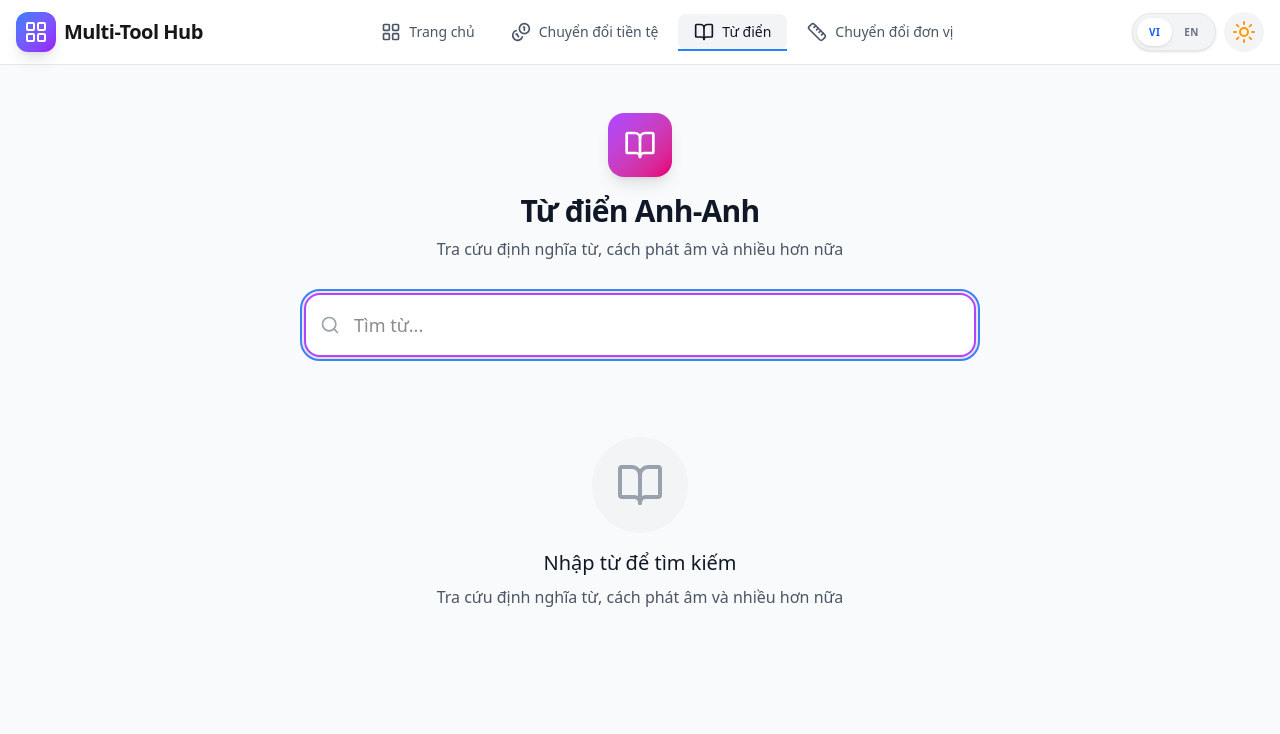
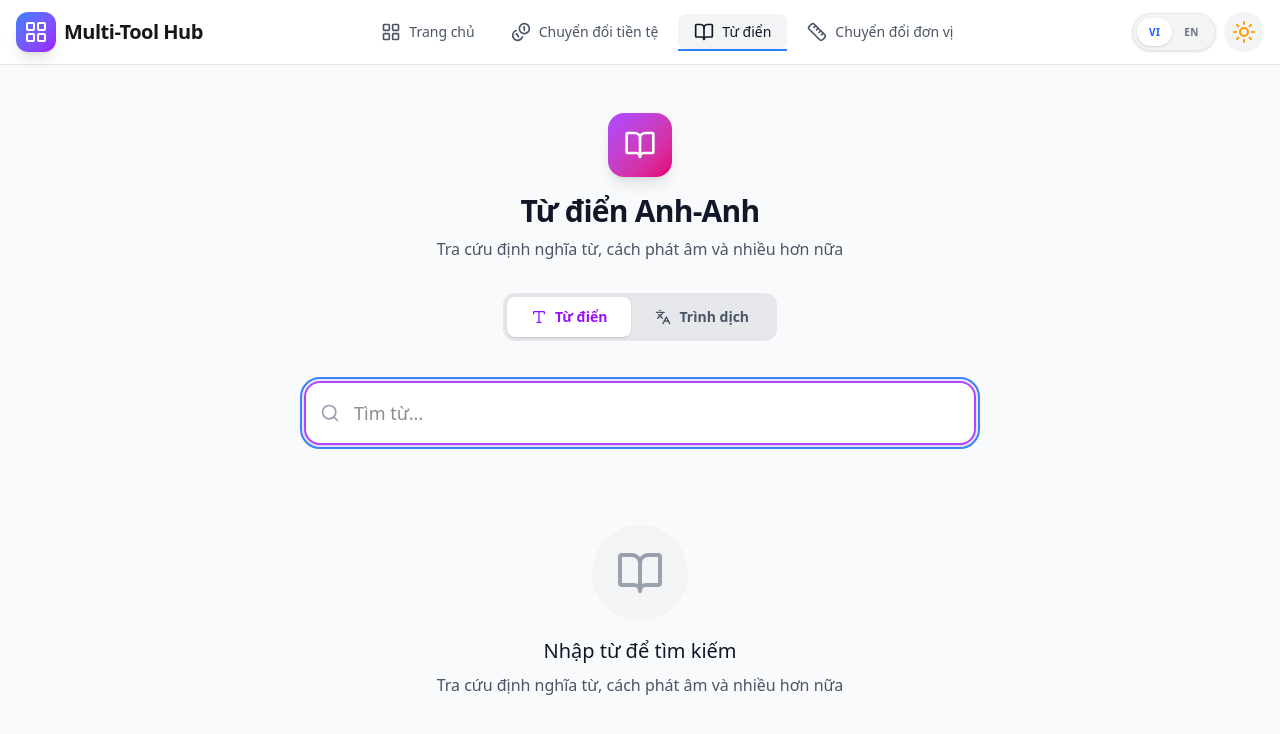
Before and after one commit to ldchinh2114/multitool, a Next.js app: page /tools/dictionary in a window 1280 px wide. Shown: the top 734 px of the page. Built offline with nearby package versions, Linux system fonts and the light colour scheme.

Commit message:
feat(dictionary): add translator mode and improve vietnamese support

```diff
--- a/src/lib/language-context.tsx
+++ b/src/lib/language-context.tsx
@@ -34,7 +34,7 @@ const translations = {
     mobileFriendly: 'Mobile Friendly',
     mobileFriendlyDesc: 'Works perfectly on all devices and screen sizes.',
     currencyDesc: 'Convert between major currencies with real-time exchange rates. Support for USD, VND, EUR, JPY, and GBP.',
-    dictionaryDesc: 'Look up word definitions, pronunciations, examples, and more. Powered by free dictionary API.',
+    dictionaryDesc: 'Look up word definitions, pronunciations, and translate between English and Vietnamese. Perfect for learners.',
     unitDesc: 'Convert between different units of length and weight. Quick and accurate conversions.',
     resumeBuilder: 'Resume Builder',
     resumeBuilderDesc: 'Create professional resumes with live preview and PDF export. Modern templates and easy customization.',
@@ -64,9 +64,21 @@ const translations = {
     dictionarySubtitle: 'Look up word definitions, pronunciations, and more',
     mainMeaning: 'Vietnamese Meaning',
     translateToVi: 'Translate to Vietnamese',
+    translateToEn: 'Translate to English',
     originalEnglish: 'Show Original English',
     translationError: 'Could not translate at this time',
     translating: 'Translating...',
+    translatorMode: 'Translator',
+    dictionaryMode: 'Dictionary',
+    enterTextToTranslate: 'Enter text to translate...',
+    swapLanguages: 'Swap languages',
+    clearText: 'Clear text',
+    copyTranslation: 'Copy translation',
+    copied: 'Copied!',
+    sourceLanguage: 'Source Language',
+    targetLanguage: 'Target Language',
+    english: 'English',
+    vietnamese: 'Vietnamese',
     // Unit Converter
     category: 'Category',
     length: 'Length',
@@ -143,7 +155,7 @@ const translations = {
     mobileFriendly: 'Thân thiện với di động',
     mobileFriendlyDesc: 'Hoạt động hoàn hảo trên mọi thiết bị và kích thước màn hình.',
     currencyDesc: 'Chuyển đổi giữa các loại tiền tệ chính với tỷ giá hối đoái thời gian thực. Hỗ trợ USD, VND, EUR, JPY và GBP.',
-    dictionaryDesc: 'Tra cứu định nghĩa từ, cách phát âm, ví dụ và hơn thế nữa. Được hỗ trợ bởi API từ điển miễn phí.',
+    dictionaryDesc: 'Tra cứu định nghĩa từ, cách phát âm và dịch giữa tiếng Anh và tiếng Việt. Hoàn hảo cho người học.',
     unitDesc: 'Chuyển đổi giữa các đơn vị chiều dài và trọng lượng khác nhau. Chuyển đổi nhanh chóng và chính xác.',
     resumeBuilder: 'Tạo CV',
     resumeBuilderDesc: 'Tạo CV chuyên nghiệp với xem trước trực tiếp và xuất PDF. Mẫu hiện đại và dễ tùy chỉnh.',
@@ -173,9 +185,21 @@ const translations = {
     dictionarySubtitle: 'Tra cứu định nghĩa từ, cách phát âm và nhiều hơn nữa',
     mainMeaning: 'Nghĩa tiếng Việt',
     translateToVi: 'Dịch sang tiếng Việt',
+    translateToEn: 'Dịch sang tiếng Anh',
     originalEnglish: 'Xem tiếng Anh gốc',
     translationError: 'Không thể dịch vào lúc này',
     translating: 'Đang dịch...',
+    translatorMode: 'Trình dịch',
+    dictionaryMode: 'Từ điển',
+    enterTextToTranslate: 'Nhập nội dung cần dịch...',
+    swapLanguages: 'Đổi ngôn ngữ',
+    clearText: 'Xóa văn bản',
+    copyTranslation: 'Sao chép bản dịch',
+    copied: 'Đã sao chép!',
+    sourceLanguage: 'Ngôn ngữ nguồn',
+    targetLanguage: 'Ngôn ngữ đích',
+    english: 'Tiếng Anh',
+    vietnamese: 'Tiếng Việt',
     // Unit Converter
     category: 'Danh mục',
     length: 'Chiều dài',
--- a/src/tools/dictionary.tsx
+++ b/src/tools/dictionary.tsx
@@ -11,6 +11,11 @@ import {
   Lightbulb,
   Languages,
   ArrowRight,
+  ArrowLeftRight,
+  Copy,
+  Check,
+  X,
+  Type,
 } from 'lucide-react';
 import { cn } from '@/lib/cn';
 import { ErrorBoundary } from '@/components/ErrorBoundary';
@@ -23,12 +28,13 @@ const SUGGESTIONS_URL = 'https://api.datamuse.com/sug';
 const SYNONYMS_URL = 'https://api.datamuse.com/words';
 
 /**
- * Translation Helper - Uses Google Translate's public endpoint
+ * Generic Translation Helper
  */
-async function translateToVietnamese(text: string): Promise<string> {
+async function translate(text: string, sl: string = 'en', tl: string = 'vi'): Promise<string> {
+  if (!text.trim()) return '';
   try {
     const response = await fetch(
-      `https://translate.googleapis.com/translate_a/single?client=gtx&sl=en&tl=vi&dt=t&q=${encodeURIComponent(text)}`
+      `https://translate.googleapis.com/translate_a/single?client=gtx&sl=${sl}&tl=${tl}&dt=t&q=${encodeURIComponent(text)}`
     );
     if (!response.ok) throw new Error('Translation failed');
     const data = await response.json();
@@ -47,9 +53,7 @@ function AudioPlayer({ audioUrl }: { audioUrl?: string }) {
   const [isPlaying, setIsPlaying] = useState(false);
   const audioRef = useRef<HTMLAudioElement | null>(null);
 
-  // Use ref to manage audio - no setState in effect
   useEffect(() => {
-    // Clean up previous audio
     if (audioRef.current) {
       audioRef.current.pause();
     }
@@ -98,7 +102,7 @@ function AudioPlayer({ audioUrl }: { audioUrl?: string }) {
 }
 
 /**
- * Definition Card - Updated with translation support
+ * Definition Card
  */
 function DefinitionCard({
   partOfSpeech,
@@ -107,7 +111,7 @@ function DefinitionCard({
   partOfSpeech: string;
   definitions: { definition: string; example?: string }[];
 }) {
-  const { t, language } = useLanguage();
+  const { t } = useLanguage();
   const [showTranslation, setShowTranslation] = useState(false);
   const [translatedData, setTranslatedData] = useState<{ definition: string; example: string | undefined }[]>([]);
   const [isTranslating, setIsTranslating] = useState(false);
@@ -126,8 +130,8 @@ function DefinitionCard({
     setIsTranslating(true);
     const translations = await Promise.all(
       definitions.map(async (def) => {
-        const transDef = await translateToVietnamese(def.definition);
-        const transEx = def.example ? await translateToVietnamese(def.example) : undefined;
+        const transDef = await translate(def.definition);
+        const transEx = def.example ? await translate(def.example) : undefined;
         return { definition: transDef, example: transEx };
       })
     );
@@ -146,8 +150,6 @@ function DefinitionCard({
           </span>
         </div>
 
-        {/* Translation Toggle Button */}
-        {language === 'vi' && (
         <button
           onClick={handleTranslate}
           disabled={isTranslating}
@@ -160,7 +162,6 @@ function DefinitionCard({
           )}
           {showTranslation ? t('originalEnglish') : t('translateToVi')}
         </button>
-        )}
       </div>
 
       <ul className="space-y-6">
@@ -202,10 +203,10 @@ function DefinitionCard({
 }
 
 /**
- * Dictionary Content Component
+ * Dictionary Mode Component
  */
-function DictionaryContent() {
-  const { t, language } = useLanguage();
+function DictionaryMode() {
+  const { t } = useLanguage();
   const [searchTerm, setSearchTerm] = useState('');
   const [data, setData] = useState<DictionaryResponse | null>(null);
   const [viMeaning, setViMeaning] = useState<string>('');
@@ -215,7 +216,6 @@ function DictionaryContent() {
   const [suggestions, setSuggestions] = useState<string[]>([]);
   const [showSuggestions, setShowSuggestions] = useState(false);
   const [synonyms, setSynonyms] = useState<string[]>([]);
-  // Loading states - used in callbacks but not displayed in UI
   const [, setLoadingSuggestions] = useState(false);
   const [, setLoadingSynonyms] = useState(false);
   const inputRef = useRef<HTMLInputElement>(null);
@@ -265,11 +265,9 @@ function DictionaryContent() {
       setData(results[0]);
       setSearched(true);
 
-      // Auto-translate the word itself for Vietnamese users
-      if (language === 'vi') {
-        const translation = await translateToVietnamese(term.trim());
+      // Auto-translate the word itself for Vietnamese meaning
+      const translation = await translate(term.trim());
       setViMeaning(translation);
-      }
 
       fetchSynonyms(term.trim());
     } catch (err) {
@@ -279,7 +277,7 @@ function DictionaryContent() {
     } finally {
       setLoading(false);
     }
-  }, [language, fetchSynonyms]);
+  }, [fetchSynonyms]);
 
   const debouncedFetchSuggestions = useMemo(() => debounce((term: string) => fetchSuggestions(term), 100), [fetchSuggestions]);
 
@@ -306,21 +304,7 @@ function DictionaryContent() {
   const audioUrl = data?.phonetics?.find((p) => p.audio)?.audio;
 
   return (
-    <div className="min-h-screen bg-gray-50 py-12 dark:bg-gray-950">
-      <div className="container mx-auto max-w-7xl px-4">
-        {/* Header */}
-        <div className="mb-8 text-center">
-          <div className="mb-4 inline-flex h-16 w-16 items-center justify-center rounded-2xl bg-gradient-to-br from-purple-500 to-pink-600 shadow-lg">
-            <BookOpen className="h-8 w-8 text-white" />
-          </div>
-          <h1 className="text-3xl font-bold tracking-tight text-gray-900 dark:text-gray-100">
-            {t('dictionaryTitle')}
-          </h1>
-          <p className="mt-2 text-gray-600 dark:text-gray-400">
-            {t('dictionarySubtitle')}
-          </p>
-        </div>
-
+    <>
       {/* Search Bar */}
       <div className="mb-8 max-w-2xl mx-auto relative">
         <div className="relative">
@@ -368,7 +352,6 @@ function DictionaryContent() {
                 {data.word}
               </h2>
 
-                {/* Vietnamese Meaning (Bilingual feature) */}
               {viMeaning && (
                 <div className="mt-6 flex items-center justify-center gap-3">
                   <ArrowRight className="h-6 w-6 text-purple-500" />
@@ -450,15 +433,201 @@ function DictionaryContent() {
           <p className="mt-2 text-red-600 dark:text-red-400">{error}</p>
         </div>
       )}
+    </>
+  );
+}
+
+/**
+ * Translator Mode Component
+ */
+function TranslatorMode() {
+  const { t } = useLanguage();
+  const [sourceText, setSourceText] = useState('');
+  const [targetText, setTargetText] = useState('');
+  const [sourceLang, setSourceLang] = useState('en');
+  const [targetLang, setTargetLang] = useState('vi');
+  const [isTranslating, setIsTranslating] = useState(false);
+  const [copied, setCopied] = useState(false);
+
+  const handleTranslate = useCallback(async (text: string, sl: string, tl: string) => {
+    if (!text.trim()) {
+      setTargetText('');
+      return;
+    }
+    setIsTranslating(true);
+    const result = await translate(text, sl, tl);
+    setTargetText(result);
+    setIsTranslating(false);
+  }, []);
+
+  const debouncedTranslate = useMemo(
+    () => debounce((text: string, sl: string, tl: string) => handleTranslate(text, sl, tl), 500),
+    [handleTranslate]
+  );
+
+  useEffect(() => {
+    if (sourceText) {
+      debouncedTranslate(sourceText, sourceLang, targetLang);
+    } else {
+      setTargetText('');
+    }
+  }, [sourceText, sourceLang, targetLang, debouncedTranslate]);
+
+  const swapLanguages = () => {
+    setSourceLang(targetLang);
+    setTargetLang(sourceLang);
+    setSourceText(targetText);
+    setTargetText(sourceText);
+  };
+
+  const clearText = () => {
+    setSourceText('');
+    setTargetText('');
+  };
+
+  const copyToClipboard = () => {
+    navigator.clipboard.writeText(targetText);
+    setCopied(true);
+    setTimeout(() => setCopied(false), 2000);
+  };
+
+  return (
+    <div className="mx-auto max-w-4xl">
+      {/* Lang Selector */}
+      <div className="mb-6 flex items-center justify-between rounded-2xl bg-white p-2 shadow-sm dark:bg-gray-900 border border-gray-200 dark:border-gray-800">
+        <div className="flex flex-1 items-center justify-center gap-4">
+          <div className="flex flex-col items-center">
+            <span className="text-[10px] uppercase tracking-wider text-gray-500 mb-1">{t('sourceLanguage')}</span>
+            <span className="font-bold text-gray-900 dark:text-gray-100">{sourceLang === 'en' ? t('english') : t('vietnamese')}</span>
+          </div>
+
+          <button
+            onClick={swapLanguages}
+            className="flex h-10 w-10 items-center justify-center rounded-full bg-gray-100 text-gray-600 transition-all hover:bg-purple-100 hover:text-purple-600 dark:bg-gray-800 dark:text-gray-400 dark:hover:bg-purple-900/30 dark:hover:text-purple-400"
+            title={t('swapLanguages')}
+          >
+            <ArrowLeftRight className="h-5 w-5" />
+          </button>
+
+          <div className="flex flex-col items-center">
+            <span className="text-[10px] uppercase tracking-wider text-gray-500 mb-1">{t('targetLanguage')}</span>
+            <span className="font-bold text-gray-900 dark:text-gray-100">{targetLang === 'en' ? t('english') : t('vietnamese')}</span>
+          </div>
+        </div>
+      </div>
+
+      <div className="grid grid-cols-1 gap-4 md:grid-cols-2">
+        {/* Source Text Area */}
+        <div className="relative">
+          <textarea
+            value={sourceText}
+            onChange={(e) => setSourceText(e.target.value)}
+            placeholder={t('enterTextToTranslate')}
+            className="h-64 w-full resize-none rounded-2xl border-2 border-gray-200 bg-white p-6 text-xl shadow-sm transition-all focus:border-purple-500 focus:outline-none focus:ring-4 focus:ring-purple-500/10 dark:border-gray-800 dark:bg-gray-900 dark:text-gray-100"
+          />
+          {sourceText && (
+            <button
+              onClick={clearText}
+              className="absolute right-4 top-4 text-gray-400 hover:text-gray-600 dark:hover:text-gray-200"
+            >
+              <X className="h-5 w-5" />
+            </button>
+          )}
+        </div>
+
+        {/* Target Text Area */}
+        <div className="relative">
+          <div className={cn(
+            "h-64 w-full overflow-y-auto rounded-2xl border-2 border-transparent bg-purple-50 p-6 text-xl shadow-inner dark:bg-purple-900/10 dark:text-gray-100 transition-all",
+            isTranslating && "opacity-50"
+          )}>
+            {targetText ? (
+              <p className="whitespace-pre-wrap">{targetText}</p>
+            ) : (
+              <p className="text-gray-400 italic">{isTranslating ? t('translating') : t('result')}</p>
+            )}
+          </div>
+
+          <div className="absolute bottom-4 right-4 flex gap-2">
+            {targetText && (
+              <button
+                onClick={copyToClipboard}
+                className="flex h-10 w-10 items-center justify-center rounded-xl bg-white text-gray-600 shadow-sm transition-all hover:bg-gray-50 active:scale-95 dark:bg-gray-800 dark:text-gray-300 dark:hover:bg-gray-700"
+                title={t('copyTranslation')}
+              >
+                {copied ? <Check className="h-5 w-5 text-green-500" /> : <Copy className="h-5 w-5" />}
+              </button>
+            )}
+          </div>
+
+          {isTranslating && (
+            <div className="absolute left-1/2 top-1/2 -translate-x-1/2 -translate-y-1/2">
+              <Loader2 className="h-8 w-8 animate-spin text-purple-500" />
+            </div>
+          )}
+        </div>
       </div>
     </div>
   );
 }
 
+/**
+ * Main Dictionary Component
+ */
 export function Dictionary() {
+  const { t } = useLanguage();
+  const [mode, setMode] = useState<'dictionary' | 'translator'>('dictionary');
+
   return (
     <ErrorBoundary>
-      <DictionaryContent />
+      <div className="min-h-screen bg-gray-50 py-12 dark:bg-gray-950">
+        <div className="container mx-auto max-w-7xl px-4">
+          {/* Header */}
+          <div className="mb-8 text-center">
+            <div className="mb-4 inline-flex h-16 w-16 items-center justify-center rounded-2xl bg-gradient-to-br from-purple-500 to-pink-600 shadow-lg">
+              <BookOpen className="h-8 w-8 text-white" />
+            </div>
+            <h1 className="text-3xl font-bold tracking-tight text-gray-900 dark:text-gray-100">
+              {mode === 'dictionary' ? t('dictionaryTitle') : t('translatorMode')}
+            </h1>
+            <p className="mt-2 text-gray-600 dark:text-gray-400">
+              {mode === 'dictionary' ? t('dictionarySubtitle') : t('enterTextToTranslate')}
+            </p>
+          </div>
+
+          {/* Mode Switcher */}
+          <div className="mb-10 flex justify-center">
+            <div className="inline-flex rounded-xl bg-gray-200 p-1 dark:bg-gray-800">
+              <button
+                onClick={() => setMode('dictionary')}
+                className={cn(
+                  'flex items-center gap-2 rounded-lg px-6 py-2.5 text-sm font-bold transition-all',
+                  mode === 'dictionary'
+                    ? 'bg-white text-purple-600 shadow-sm dark:bg-gray-700 dark:text-purple-400'
+                    : 'text-gray-600 hover:text-gray-900 dark:text-gray-400 dark:hover:text-gray-200'
+                )}
+              >
+                <Type className="h-4 w-4" />
+                {t('dictionaryMode')}
+              </button>
+              <button
+                onClick={() => setMode('translator')}
+                className={cn(
+                  'flex items-center gap-2 rounded-lg px-6 py-2.5 text-sm font-bold transition-all',
+                  mode === 'translator'
+                    ? 'bg-white text-purple-600 shadow-sm dark:bg-gray-700 dark:text-purple-400'
+                    : 'text-gray-600 hover:text-gray-900 dark:text-gray-400 dark:hover:text-gray-200'
+                )}
+              >
+                <Languages className="h-4 w-4" />
+                {t('translatorMode')}
+              </button>
+            </div>
+          </div>
+
+          {mode === 'dictionary' ? <DictionaryMode /> : <TranslatorMode />}
+        </div>
+      </div>
     </ErrorBoundary>
   );
 }
```
Lines whose indentation alone changed are shown as unchanged.
